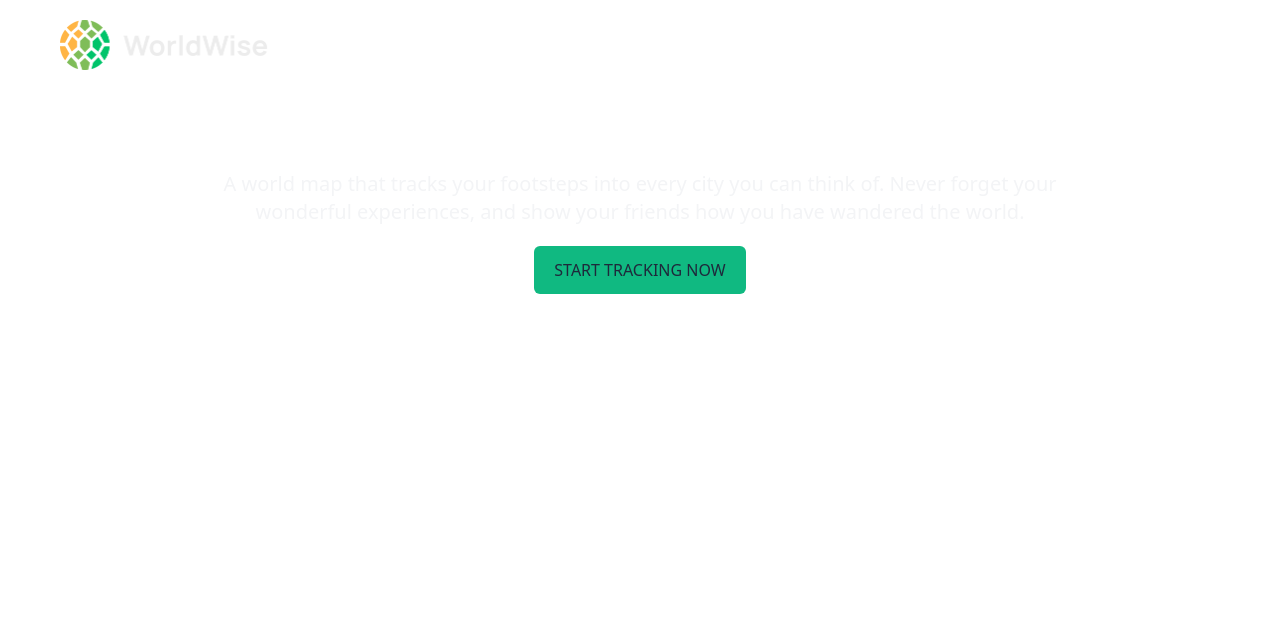
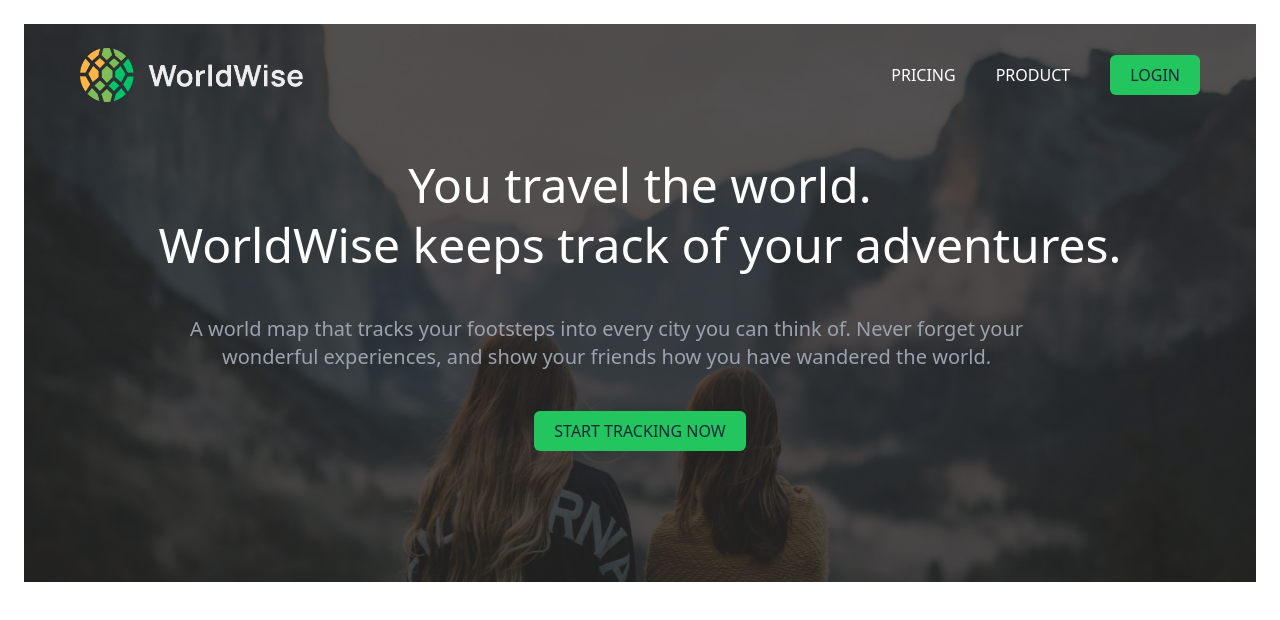
Before and after one commit to negar-karimnejad/The-Atomic-Blog, a React (Vite) app: page / in a window 1280 px wide. Shown: the top 620 px of the page. Built offline with nearby package versions, Linux system fonts and the light colour scheme.

Commit message:
create homepage

```diff
--- a/src/App.jsx
+++ b/src/App.jsx
@@ -6,9 +6,9 @@ function App() {
   const router = useRoutes(routes);
 
   return (
-    <div className="m-5">
+    <div className="w-full p-6 h-[606px]">
       <Navbar />
-      {router}
+      <div className="w-full h-full bg-gray-800">{router}</div>
     </div>
   );
 }
--- /dev/null
+++ b/src/components/Button.jsx
@@ -0,0 +1,11 @@
+/* eslint-disable react/prop-types */
+
+function Button({ children }) {
+  return (
+    <button className="text-base bg-green-500 text-slate-800 font-medium rounded-md py-2 px-5">
+      {children}
+    </button>
+  );
+}
+
+export default Button;
--- a/src/components/Navbar.jsx
+++ b/src/components/Navbar.jsx
@@ -1,15 +1,18 @@
 import { Link } from "react-router-dom";
+import Button from "./Button";
 
 function Navbar() {
   return (
-    <div className="flex items-center justify-between px-10">
-      <div>
-        <img src="/logo.png" alt="" className="w-52 h- object-cover" />
-      </div>
-      <div className="flex items-center gap-3 text-white font-medium">
+    <div className="absolute z-50 w-full right-0 top-0 px-20 py-12 flex items-center justify-between">
+      <Link to={"/"}>
+        <img src="/logo.png" alt="" className="w-56 object-cover" />
+      </Link>
+      <div className="flex items-center gap-10 text-white font-medium">
         <Link to={"/pricing"}>PRICING</Link>
         <Link to={"/product"}>PRODUCT</Link>
-        <button>LOGIN</button>
+        <Link to="/login">
+          <Button>LOGIN</Button>
+        </Link>
       </div>
     </div>
   );
--- a/src/pages/Homepage.jsx
+++ b/src/pages/Homepage.jsx
@@ -1,24 +1,25 @@
+import { Link } from "react-router-dom";
+import Button from "../components/Button";
+
 function Homepage() {
   return (
-    <div className="text-white gap-5 text-xl text-center relative flex flex-col items-center justify-center">
-      <h1 className="text-4xl font-bold">
-        You travel the world. <br />
-        WorldWise keeps track of your adventures.
-      </h1>
+    <div className="relative bg-[url('/bg.jpg')] bg-cover bg-no-repeat bg-center w-full h-full text-white gap-5 text-xl text-center flex flex-col items-center justify-center">
+      <div className="z-20">
+        <h1 className="text-5xl font-medium mb-10 leading-[60px]">
+          You travel the world. <br />
+          WorldWise keeps track of your adventures.
+        </h1>
 
-      <p className="max-w-4xl text-gray-100">
-        A world map that tracks your footsteps into every city you can think of.
-        Never forget your wonderful experiences, and show your friends how you
-        have wandered the world.
-      </p>
-      <button className="text-base bg-emerald-500 text-slate-800 font-medium rounded-md p-3 px-5">
-        START TRACKING NOW
-      </button>
-      {/* <img
-        src="/bg.jpg"
-        alt=""
-        className="z-10 absolute top-0 left-0 w-screen h-screen object-contain"
-      /> */}
+        <p className="max-w-4xl text-gray-400 mb-10">
+          A world map that tracks your footsteps into every city you can think
+          of. Never forget your wonderful experiences, and show your friends how
+          you have wandered the world.
+        </p>
+        <Link to="/login">
+          <Button>START TRACKING NOW</Button>
+        </Link>
+      </div>
+      <div className="z-0 w-full h-full absolute top-0 left-0 bg-neutral-800 opacity-80"></div>
     </div>
   );
 }
--- /dev/null
+++ b/src/pages/Login.jsx
@@ -0,0 +1,9 @@
+function Login() {
+  return <div>
+    <form action="">
+        <label htmlFor=""></label>
+    </form>
+  </div>;
+}
+
+export default Login;
--- a/src/routes.jsx
+++ b/src/routes.jsx
@@ -2,10 +2,12 @@ import Homepage from "./pages/Homepage";
 import Product from "./pages/Product";
 import Pricing from "./pages/Pricing";
 import PageNotFound from "./pages/PageNotFound";
+import Login from "./pages/Login";
 
 export const routes = [
   { path: "/", element: <Homepage /> },
   { path: "/product", element: <Product /> },
   { path: "/pricing", element: <Pricing /> },
+  { path: "/login", element: <Login /> },
   { path: "*", element: <PageNotFound /> },
 ];
```
